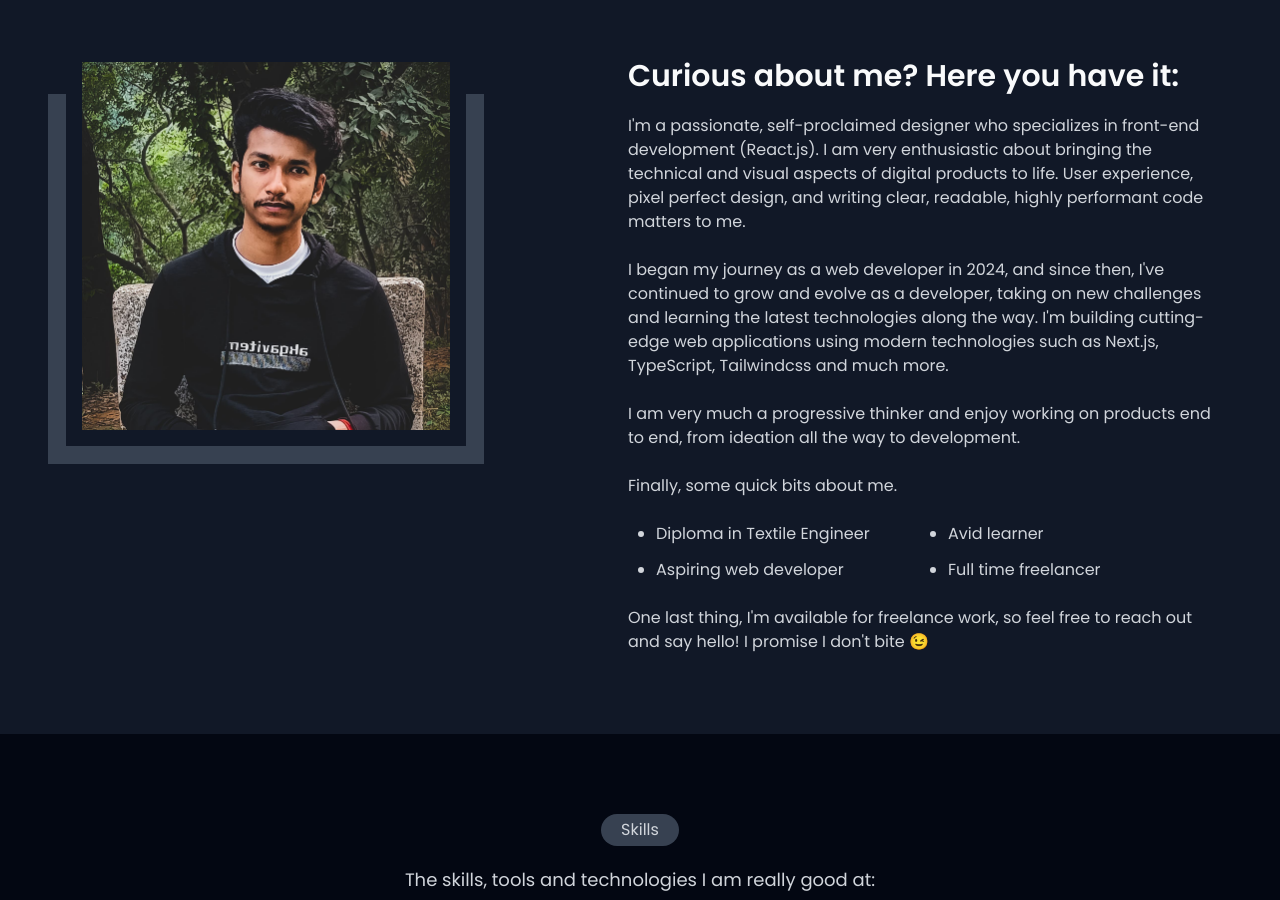
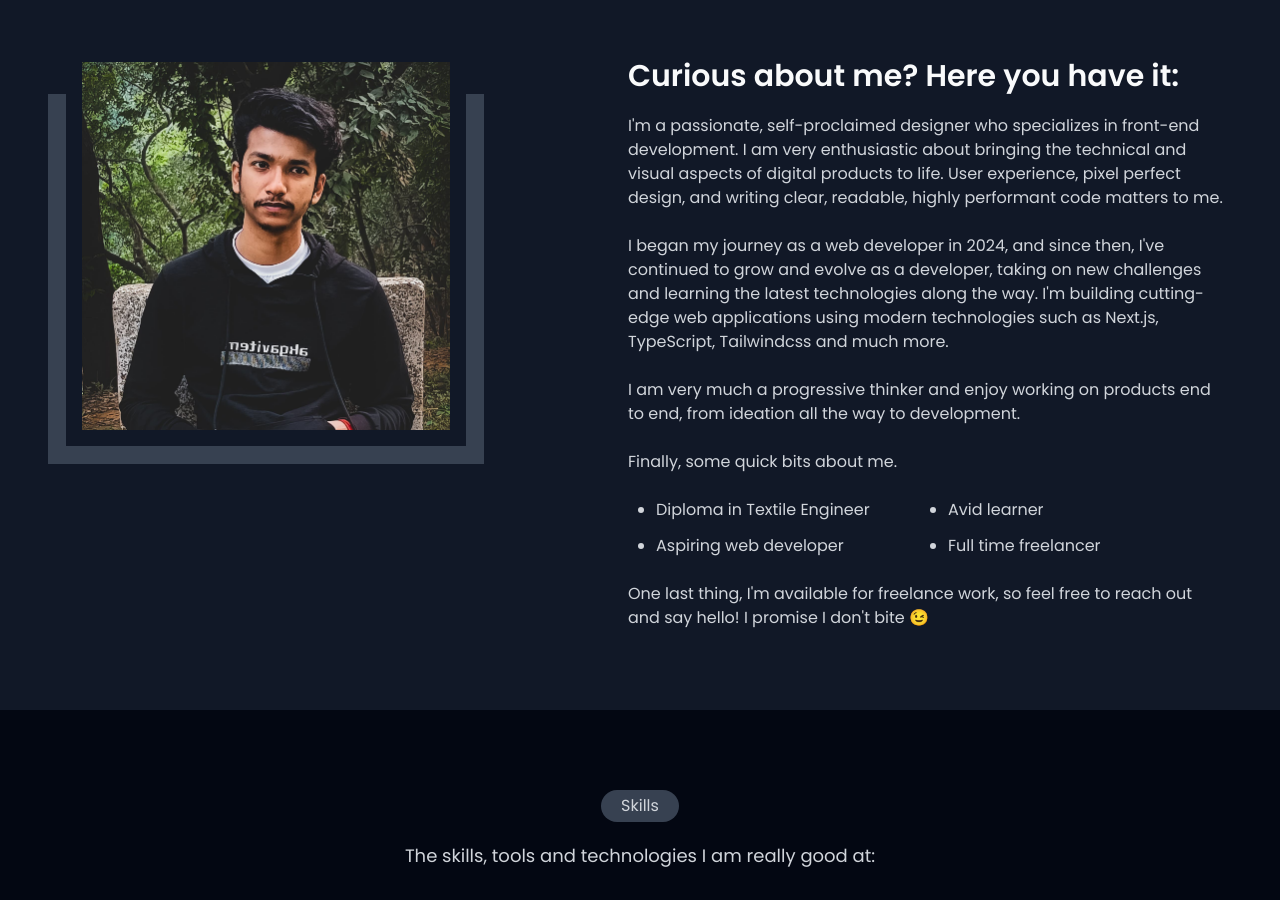
Before and after one commit to palakbanik/my-portfolio-website-react, a React (Vite) app: page / in a window 1280 px wide. Shown: the part 914-1814 px from the top of the page. Built offline with nearby package versions, Linux system fonts and the light colour scheme.

Commit message:
simple change

```diff
--- a/src/components/BigComponents/About/About.jsx
+++ b/src/components/BigComponents/About/About.jsx
@@ -32,10 +32,10 @@ export default function About() {
             <div className="text-sm lg:text-base text-textLight flex flex-col gap-4 sm:gap-6 max-w-[600px]">
               <p>
                 I'm a passionate, self-proclaimed designer who specializes in
-                front-end development (React.js). I am very enthusiastic about
-                bringing the technical and visual aspects of digital products to
-                life. User experience, pixel perfect design, and writing clear,
-                readable, highly performant code matters to me.
+                front-end development. I am very enthusiastic about bringing the
+                technical and visual aspects of digital products to life. User
+                experience, pixel perfect design, and writing clear, readable,
+                highly performant code matters to me.
               </p>
               <p>
                 I began my journey as a web developer in 2024, and since then,
```
